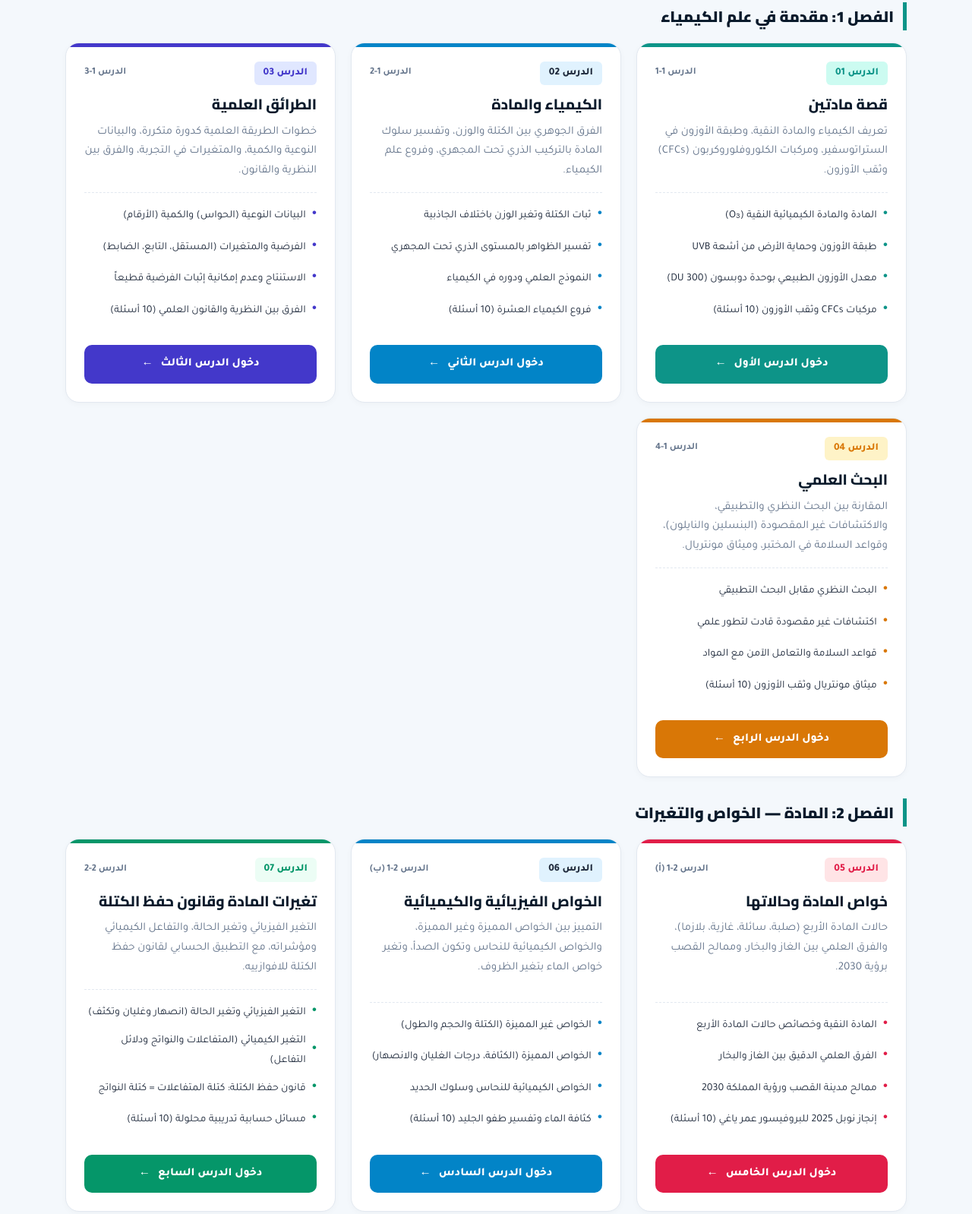
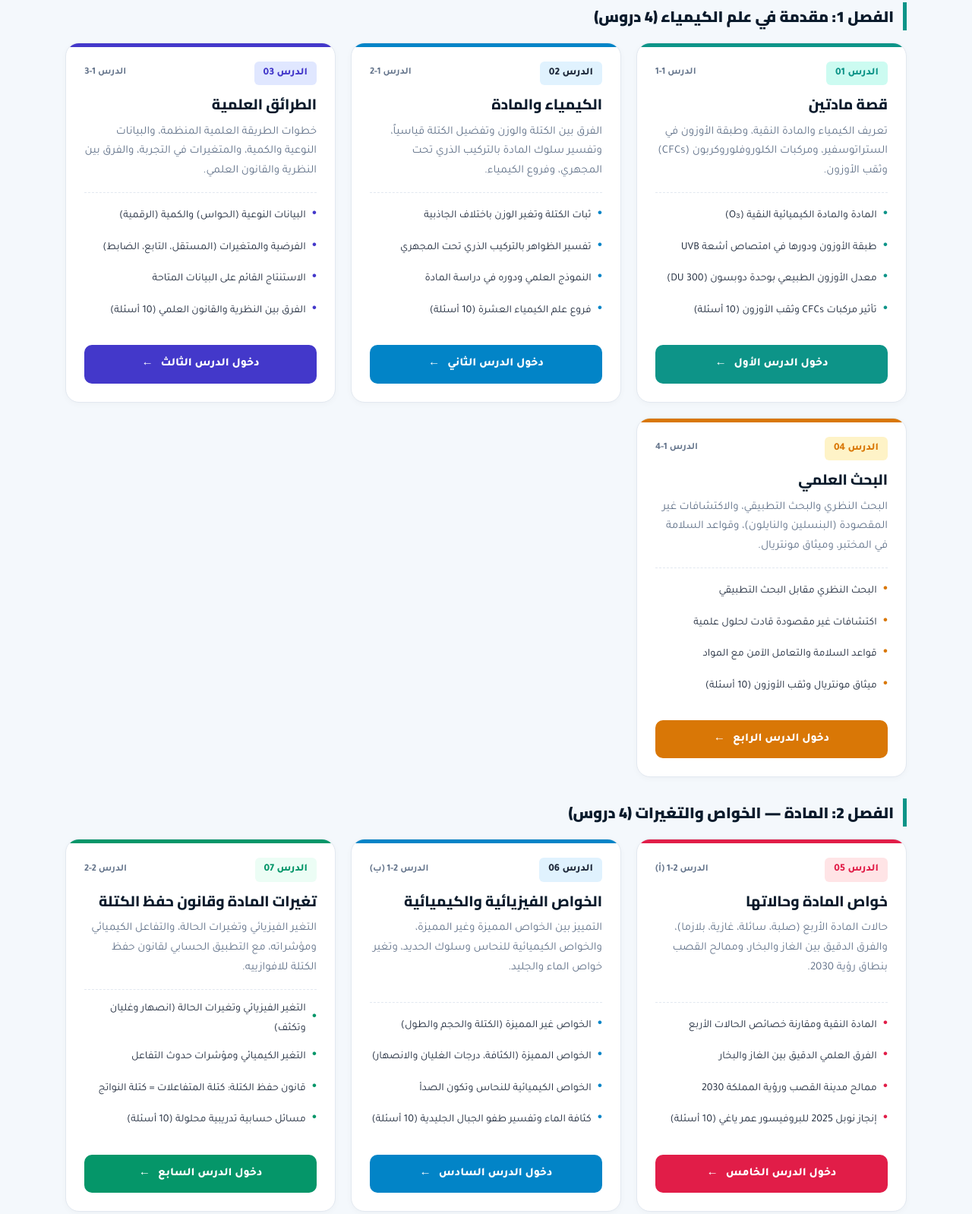
Before and after one commit to essa-chemistry/first-semester, a plain HTML site: page index.html in a window 1280 px wide. Shown: the part 394-1992 px from the top of the page at 76% size. Drawn offline with Linux system fonts and the light colour scheme.

Commit message:
Update index.html

```diff
--- a/index.html
+++ b/index.html
@@ -295,6 +295,12 @@
     .c-amber .btn-open { background: var(--amber); }
     .c-amber:hover { border-color: var(--amber); }
 
+    .c-rose .card-stripe { background: var(--rose); }
+    .c-rose .lesson-num { background: var(--rose-tint); color: var(--rose); }
+    .c-rose .topics-list li::before { color: var(--rose); }
+    .c-rose .btn-open { background: var(--rose); }
+    .c-rose:hover { border-color: var(--rose); }
+
     .c-emerald .card-stripe { background: var(--emerald); }
     .c-emerald .lesson-num { background: var(--emerald-tint); color: var(--emerald); }
     .c-emerald .topics-list li::before { color: var(--emerald); }
@@ -306,12 +312,6 @@
     .c-purple .topics-list li::before { color: var(--purple); }
     .c-purple .btn-open { background: var(--purple); }
     .c-purple:hover { border-color: var(--purple); }
-
-    .c-rose .card-stripe { background: var(--rose); }
-    .c-rose .lesson-num { background: var(--rose-tint); color: var(--rose); }
-    .c-rose .topics-list li::before { color: var(--rose); }
-    .c-rose .btn-open { background: var(--rose); }
-    .c-rose:hover { border-color: var(--rose); }
 
     /* ══ FOOTER ══ */
     footer {
@@ -329,20 +329,20 @@
   <header>
     <div class="badge">🔬 كيمياء 1 | الصف الأول الثانوي</div>
     <h1>بوابة دروس <span>كيمياء 1 التفاعلية</span></h1>
-    <p>بوابة المراجعة الشاملة لمقرر كيمياء 1: المفاهيم الأساسية، الأمثلة التطبيقية، الشروحات المبسطة، وبنك الأسئلة الذاتي لكل درس.</p>
+    <p>منصة المراجعة الشاملة لجميع دروس مقرر كيمياء 1: مفاهيم علمية منظمة، شروحات مركزة، واختبارات تفاعلية ذاتية لكل موضوع.</p>
   </header>
 
   <main>
     <div class="intro-banner">
       <div class="intro-icon">🧪</div>
       <div class="intro-text">
-        <h3>مرحباً بكم يا أبطال كيمياء 1</h3>
-        <p>اختر الدرس المطلوب لبدء المذاكرة ومراجعة الأفكار الأساسية، ثم حل الاختبار التفاعلي (10 أسئلة) للتأكد من فهمك.</p>
+        <h3>مرحباً بكم يا أبطال الكيمياء</h3>
+        <p>تجدون أدناه جميع دروس الفصلين الأول والثاني (8 دروس متكاملة)؛ اضغط على زر أي درس للدخول إلى الشرح والاختبار التقييمي المباشر.</p>
       </div>
     </div>
 
-    <!-- الفصل 1 -->
-    <div class="section-title">الفصل 1: مقدمة في علم الكيمياء</div>
+    <!-- ══ الفصل 1 ══ -->
+    <div class="section-title">الفصل 1: مقدمة في علم الكيمياء (4 دروس)</div>
     <div class="lessons-grid">
 
       <!-- الدرس 1: قصة مادتين -->
@@ -356,9 +356,9 @@
         <p class="lesson-desc">تعريف الكيمياء والمادة النقية، وطبقة الأوزون في الستراتوسفير، ومركبات الكلوروفلوروكربون (CFCs) وثقب الأوزون.</p>
         <ul class="topics-list">
           <li>المادة والمادة الكيميائية النقية (O₃)</li>
-          <li>طبقة الأوزون وحماية الأرض من أشعة UVB</li>
+          <li>طبقة الأوزون ودورها في امتصاص أشعة UVB</li>
           <li>معدل الأوزون الطبيعي بوحدة دوبسون (300 DU)</li>
-          <li>مركبات CFCs وثقب الأوزون (10 أسئلة)</li>
+          <li>تأثير مركبات CFCs وثقب الأوزون (10 أسئلة)</li>
         </ul>
         <a href="lesson%2001.html" class="btn-open">
           <span>دخول الدرس الأول</span>
@@ -374,12 +374,12 @@
           <span class="lesson-chapter">الدرس 1-2</span>
         </div>
         <h2 class="lesson-title">الكيمياء والمادة</h2>
-        <p class="lesson-desc">الفرق الجوهري بين الكتلة والوزن، وتفسير سلوك المادة بالتركيب الذري تحت المجهري، وفروع علم الكيمياء.</p>
+        <p class="lesson-desc">الفرق بين الكتلة والوزن وتفضيل الكتلة قياسياً، وتفسير سلوك المادة بالتركيب الذري تحت المجهري، وفروع الكيمياء.</p>
         <ul class="topics-list">
           <li>ثبات الكتلة وتغير الوزن باختلاف الجاذبية</li>
-          <li>تفسير الظواهر بالمستوى الذري تحت المجهري</li>
-          <li>النموذج العلمي ودوره في الكيمياء</li>
-          <li>فروع الكيمياء العشرة (10 أسئلة)</li>
+          <li>تفسير الظواهر بالتركيب الذري تحت المجهري</li>
+          <li>النموذج العلمي ودوره في دراسة المادة</li>
+          <li>فروع علم الكيمياء العشرة (10 أسئلة)</li>
         </ul>
         <a href="lesson%2002.html" class="btn-open">
           <span>دخول الدرس الثاني</span>
@@ -395,11 +395,11 @@
           <span class="lesson-chapter">الدرس 1-3</span>
         </div>
         <h2 class="lesson-title">الطرائق العلمية</h2>
-        <p class="lesson-desc">خطوات الطريقة العلمية كدورة متكررة، والبيانات النوعية والكمية، والمتغيرات في التجربة، والفرق بين النظرية والقانون.</p>
+        <p class="lesson-desc">خطوات الطريقة العلمية المنظمة، والبيانات النوعية والكمية، والمتغيرات في التجربة، والفرق بين النظرية والقانون العلمي.</p>
         <ul class="topics-list">
-          <li>البيانات النوعية (الحواس) والكمية (الأرقام)</li>
+          <li>البيانات النوعية (الحواس) والكمية (الرقمية)</li>
           <li>الفرضية والمتغيرات (المستقل، التابع، الضابط)</li>
-          <li>الاستنتاج وعدم إمكانية إثبات الفرضية قطيعاً</li>
+          <li>الاستنتاج القائم على البيانات المتاحة</li>
           <li>الفرق بين النظرية والقانون العلمي (10 أسئلة)</li>
         </ul>
         <a href="lesson%2003.html" class="btn-open">
@@ -416,10 +416,10 @@
           <span class="lesson-chapter">الدرس 1-4</span>
         </div>
         <h2 class="lesson-title">البحث العلمي</h2>
-        <p class="lesson-desc">المقارنة بين البحث النظري والتطبيقي، والاكتشافات غير المقصودة (البنسلين والنايلون)، وقواعد السلامة في المختبر، وميثاق مونتريال.</p>
+        <p class="lesson-desc">البحث النظري والبحث التطبيقي، والاكتشافات غير المقصودة (البنسلين والنايلون)، وقواعد السلامة في المختبر، وميثاق مونتريال.</p>
         <ul class="topics-list">
           <li>البحث النظري مقابل البحث التطبيقي</li>
-          <li>اكتشافات غير مقصودة قادت لتطور علمي</li>
+          <li>اكتشافات غير مقصودة قادت لحلول علمية</li>
           <li>قواعد السلامة والتعامل الآمن مع المواد</li>
           <li>ميثاق مونتريال وثقب الأوزون (10 أسئلة)</li>
         </ul>
@@ -431,8 +431,8 @@
 
     </div>
 
-    <!-- الفصل 2 -->
-    <div class="section-title">الفصل 2: المادة — الخواص والتغيرات</div>
+    <!-- ══ الفصل 2 ══ -->
+    <div class="section-title">الفصل 2: المادة — الخواص والتغيرات (4 دروس)</div>
     <div class="lessons-grid">
 
       <!-- الدرس 5: خواص المادة وحالاتها الفيزيائية -->
@@ -443,9 +443,9 @@
           <span class="lesson-chapter">الدرس 2-1 (أ)</span>
         </div>
         <h2 class="lesson-title">خواص المادة وحالاتها</h2>
-        <p class="lesson-desc">حالات المادة الأربع (صلبة، سائلة، غازية، بلازما)، والفرق العلمي بين الغاز والبخار، وممالح القصب برؤية 2030.</p>
+        <p class="lesson-desc">حالات المادة الأربع (صلبة، سائلة، غازية، بلازما)، والفرق الدقيق بين الغاز والبخار، وممالح القصب بنطاق رؤية 2030.</p>
         <ul class="topics-list">
-          <li>المادة النقية وخصائص حالات المادة الأربع</li>
+          <li>المادة النقية ومقارنة خصائص الحالات الأربع</li>
           <li>الفرق العلمي الدقيق بين الغاز والبخار</li>
           <li>ممالح مدينة القصب ورؤية المملكة 2030</li>
           <li>إنجاز نوبل 2025 للبروفيسور عمر ياغي (10 أسئلة)</li>
@@ -464,12 +464,12 @@
           <span class="lesson-chapter">الدرس 2-1 (ب)</span>
         </div>
         <h2 class="lesson-title">الخواص الفيزيائية والكيميائية</h2>
-        <p class="lesson-desc">التمييز بين الخواص المميزة وغير المميزة، والخواص الكيميائية للنحاس وتكون الصدأ، وتغير خواص الماء بتغير الظروف.</p>
+        <p class="lesson-desc">التمييز بين الخواص المميزة وغير المميزة، والخواص الكيميائية للنحاس وسلوك الحديد، وتغير خواص الماء والجليد.</p>
         <ul class="topics-list">
           <li>الخواص غير المميزة (الكتلة والحجم والطول)</li>
           <li>الخواص المميزة (الكثافة، درجات الغليان والانصهار)</li>
-          <li>الخواص الكيميائية للنحاس وسلوك الحديد</li>
-          <li>كثافة الماء وتفسير طفو الجليد (10 أسئلة)</li>
+          <li>الخواص الكيميائية للنحاس وتكون الصدأ</li>
+          <li>كثافة الماء وتفسير طفو الجبال الجليدية (10 أسئلة)</li>
         </ul>
         <a href="lesson%2006.html" class="btn-open">
           <span>دخول الدرس السادس</span>
@@ -485,10 +485,10 @@
           <span class="lesson-chapter">الدرس 2-2</span>
         </div>
         <h2 class="lesson-title">تغيرات المادة وقانون حفظ الكتلة</h2>
-        <p class="lesson-desc">التغير الفيزيائي وتغير الحالة، والتفاعل الكيميائي ومؤشراته، مع التطبيق الحسابي لقانون حفظ الكتلة للافوازييه.</p>
+        <p class="lesson-desc">التغير الفيزيائي وتغيرات الحالة، والتفاعل الكيميائي ومؤشراته، مع التطبيق الحسابي لقانون حفظ الكتلة للافوازييه.</p>
         <ul class="topics-list">
-          <li>التغير الفيزيائي وتغير الحالة (انصهار وغليان وتكثف)</li>
-          <li>التغير الكيميائي (المتفاعلات والنواتج ودلائل التفاعل)</li>
+          <li>التغير الفيزيائي وتغيرات الحالة (انصهار وغليان وتكثف)</li>
+          <li>التغير الكيميائي ومؤشرات حدوث التفاعل</li>
           <li>قانون حفظ الكتلة: كتلة المتفاعلات = كتلة النواتج</li>
           <li>مسائل حسابية تدريبية محلولة (10 أسئلة)</li>
         </ul>
@@ -506,10 +506,10 @@
           <span class="lesson-chapter">الدرس 2-3</span>
         </div>
         <h2 class="lesson-title">المخاليط وطرائق فصلها</h2>
-        <p class="lesson-desc">التمييز بين المخلوط المتجانس وغير المتجانس، وأنواع المحاليل والسبائك، واستعراض طرائق الفصل الفيزيائية الست.</p>
+        <p class="lesson-desc">التمييز بين المخلوط المتجانس وغير المتجانس، والسبائك والمحاليل الستة (أسطوانة الغواص)، وطرائق الفصل الفيزيائية.</p>
         <ul class="topics-list">
           <li>المخاليط المتجانسة (المحاليل) وغير المتجانسة</li>
-          <li>أنواع المحاليل الستة والسبائك (الفولاذ وسبائك ناسا)</li>
+          <li>أنواع المحاليل الستة والسبائك (الفولاذ والمجوهرات)</li>
           <li>طرائق الفصل (الترشيح، التقطير، الكروماتوجرافيا)</li>
           <li>التبلور عالي النقاوة والتسامي (10 أسئلة)</li>
         </ul>
```
